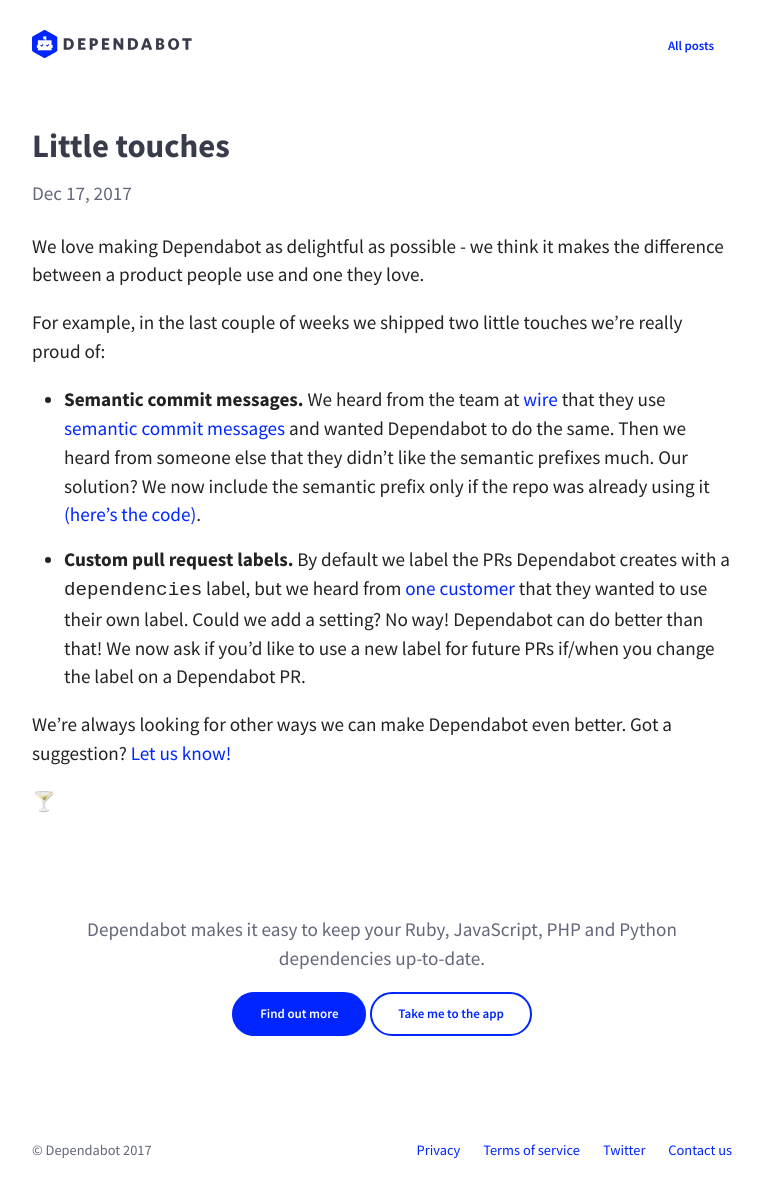
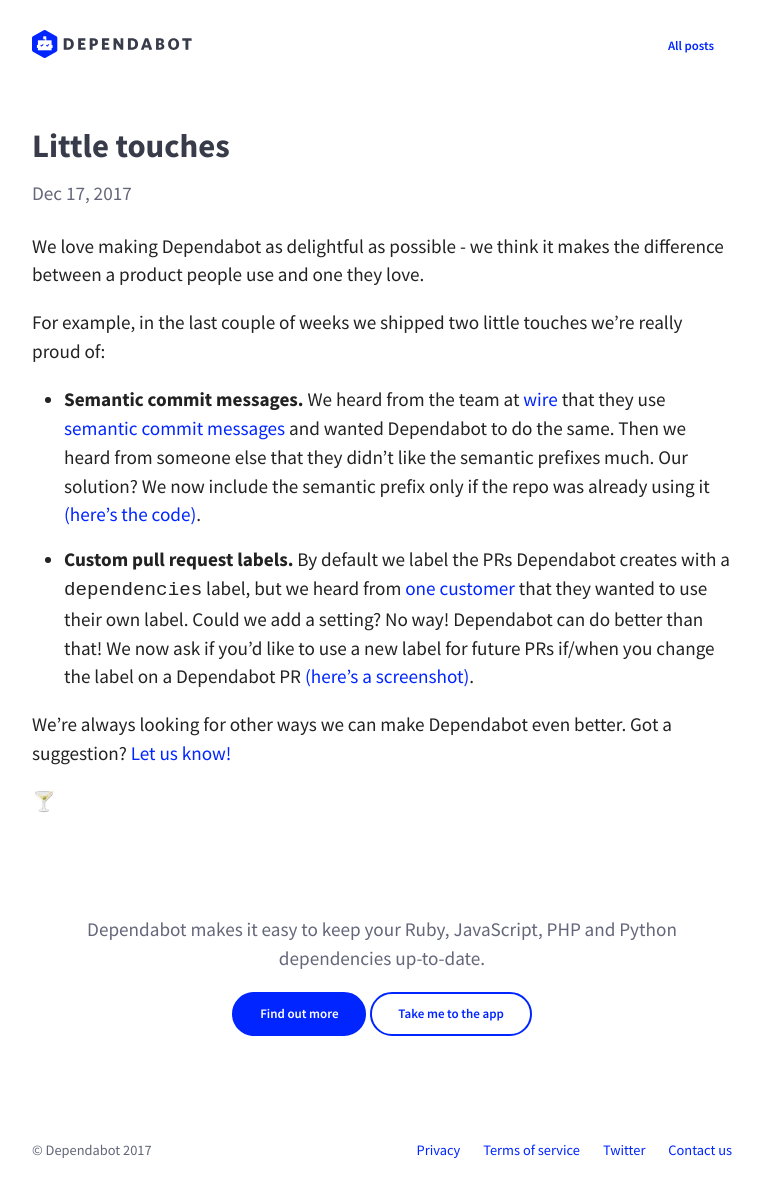
Before and after one commit to desenvolvedorIcotrade/App.bot, a Jekyll site: the page built from blog/_posts/2017-12-17-little-touches.md, in a window 1280 px wide. Shown: the whole page, without its empty margins (258-1021 px from the left). Built offline with Jekyll 4.4.1, drawn with Linux system fonts in a browser that asks for light colours; nearby versions of some CDN libraries.

Commit message:
Wordsmith

```diff
--- a/blog/_posts/2017-12-17-little-touches.md
+++ b/blog/_posts/2017-12-17-little-touches.md
@@ -19,7 +19,7 @@
   [one customer][custom-labels-tweet] that they wanted to use their own label.
   Could we add a setting? No way! Dependabot can do better than that! We now
   ask if you'd like to use a new label for future PRs if/when you change the
-  label on a Dependabot PR.
+  label on a Dependabot PR [(here's a screenshot)][custom-labels-solution].
 
 We're always looking for other ways we can make Dependabot even better. Got a
 suggestion? [Let us know!][feedback-link]
```
Also changed, not shown: other parts of blog/_posts/2017-12-17-little-touches.md (+1 -0 lines).
